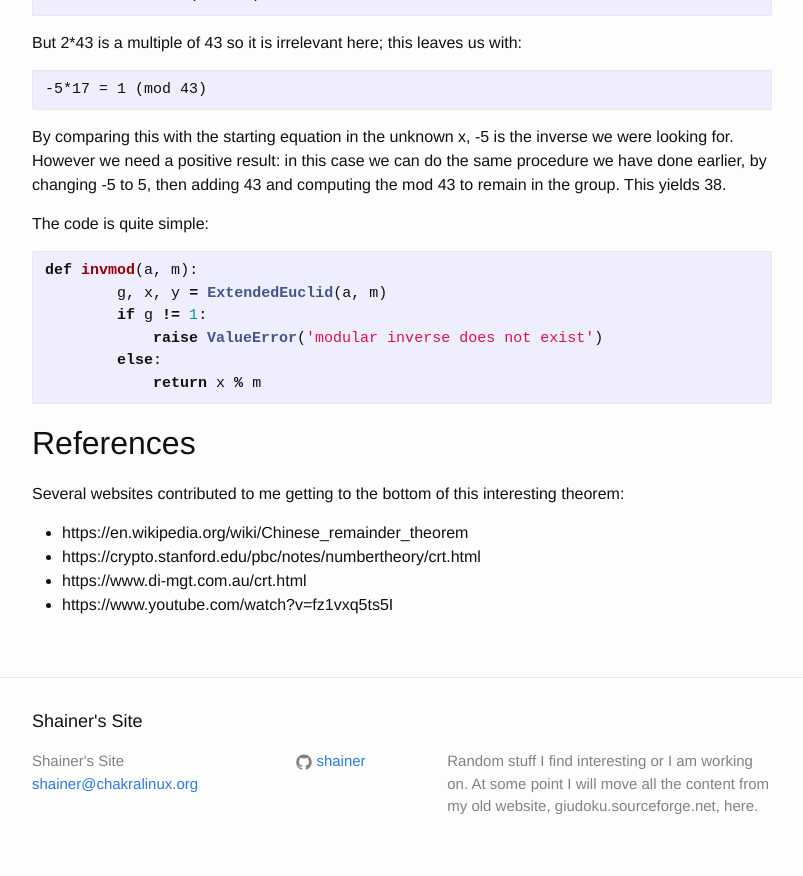
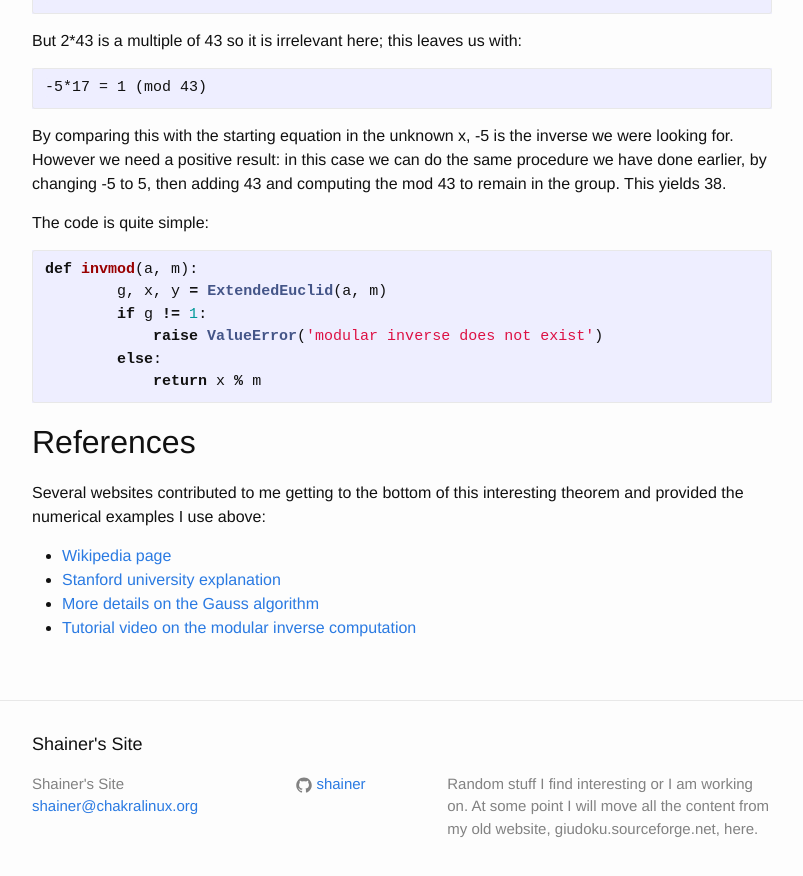
Before and after one commit to shainer/shainer.github.io, a Jekyll site: the page built from _posts/2017-10-22-chinese-remainder-theorem.md, in a window 1280 px wide and 900 px high, scrolled down 4923 px. Shown: the top 876 px of the window, without its empty margins (238-1041 px from the left). Built offline with Jekyll 4.4.1, drawn with Linux system fonts in a browser that asks for light colours.

Commit message:
Fix formatting errors and links.

`````diff
--- a/_posts/2017-10-22-chinese-remainder-theorem.md
+++ b/_posts/2017-10-22-chinese-remainder-theorem.md
@@ -49,10 +49,10 @@ x = a1 (mod n1)
 x = a2 (mod n2)
 ```
 
-As above, let's define ```N = n1 * n2````.
+As above, let's define ```N = n1 * n2```.
 
 Let's define ```p = n1^-1 (mod n2)``` and ```q = n2^-1 (mod n1)```. This is the
-operation called ```modular inverse```, where we find the inverse of a number in
+operation called **modular inverse**, where we find the inverse of a number in
 the group of numbers mod N. If I say that p and n1 are inverse in mod n2, this
 means that ```p * n1 = 1 (mod n2)```. Such inverse will only exist when n1 and
 n2 are coprimes, and here they are by definition.
@@ -281,9 +281,9 @@ def invmod(a, m):
 ## References
 
 Several websites contributed to me getting to the bottom of this interesting
-theorem:
+theorem and provided the numerical examples I use above:
 
-- https://en.wikipedia.org/wiki/Chinese_remainder_theorem
-- https://crypto.stanford.edu/pbc/notes/numbertheory/crt.html
-- https://www.di-mgt.com.au/crt.html
-- https://www.youtube.com/watch?v=fz1vxq5ts5I
+- [Wikipedia page](https://en.wikipedia.org/wiki/Chinese_remainder_theorem)
+- [Stanford university explanation](https://crypto.stanford.edu/pbc/notes/numbertheory/crt.html)
+- [More details on the Gauss algorithm](https://www.di-mgt.com.au/crt.html)
+- [Tutorial video on the modular inverse computation](https://www.youtube.com/watch?v=fz1vxq5ts5I)
`````
